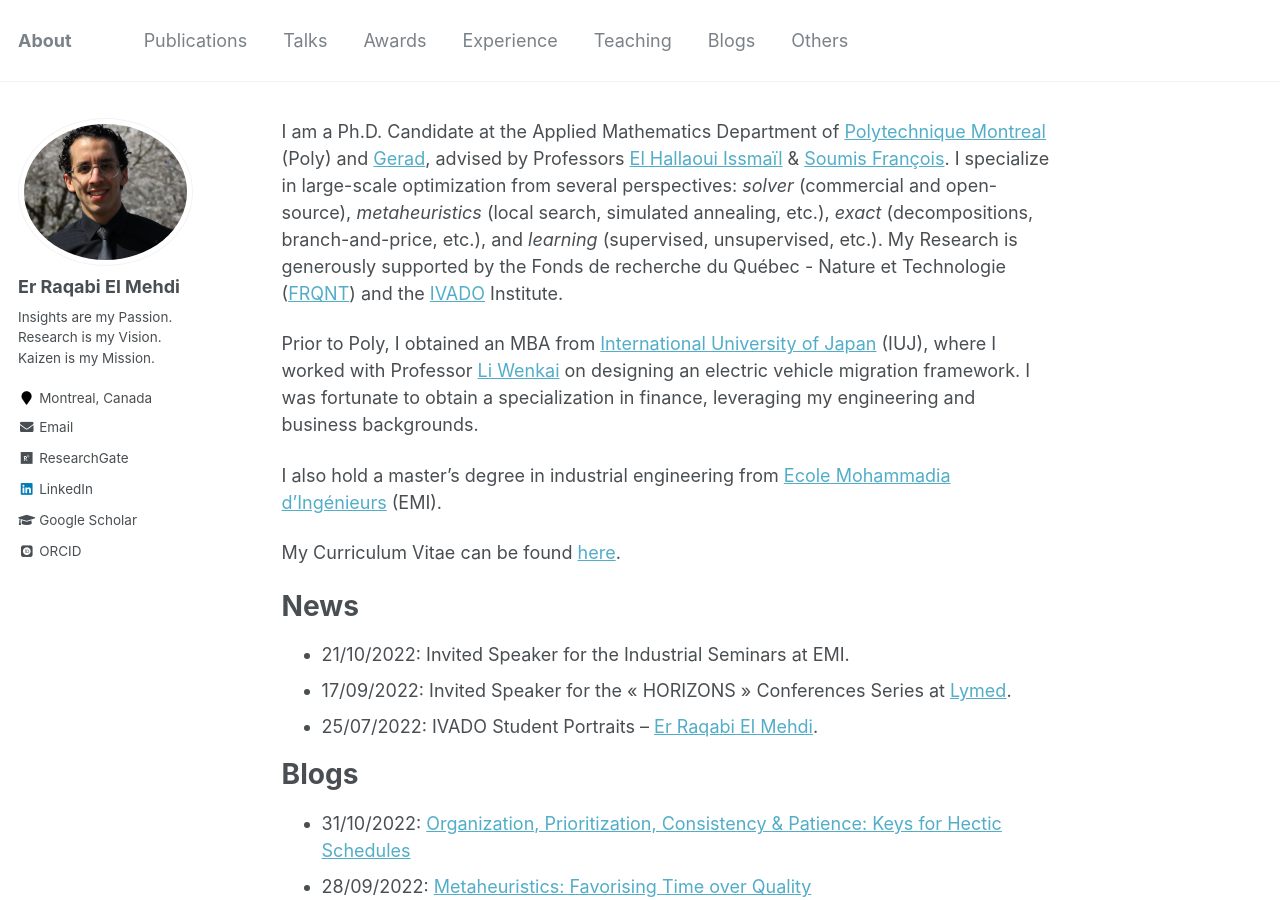
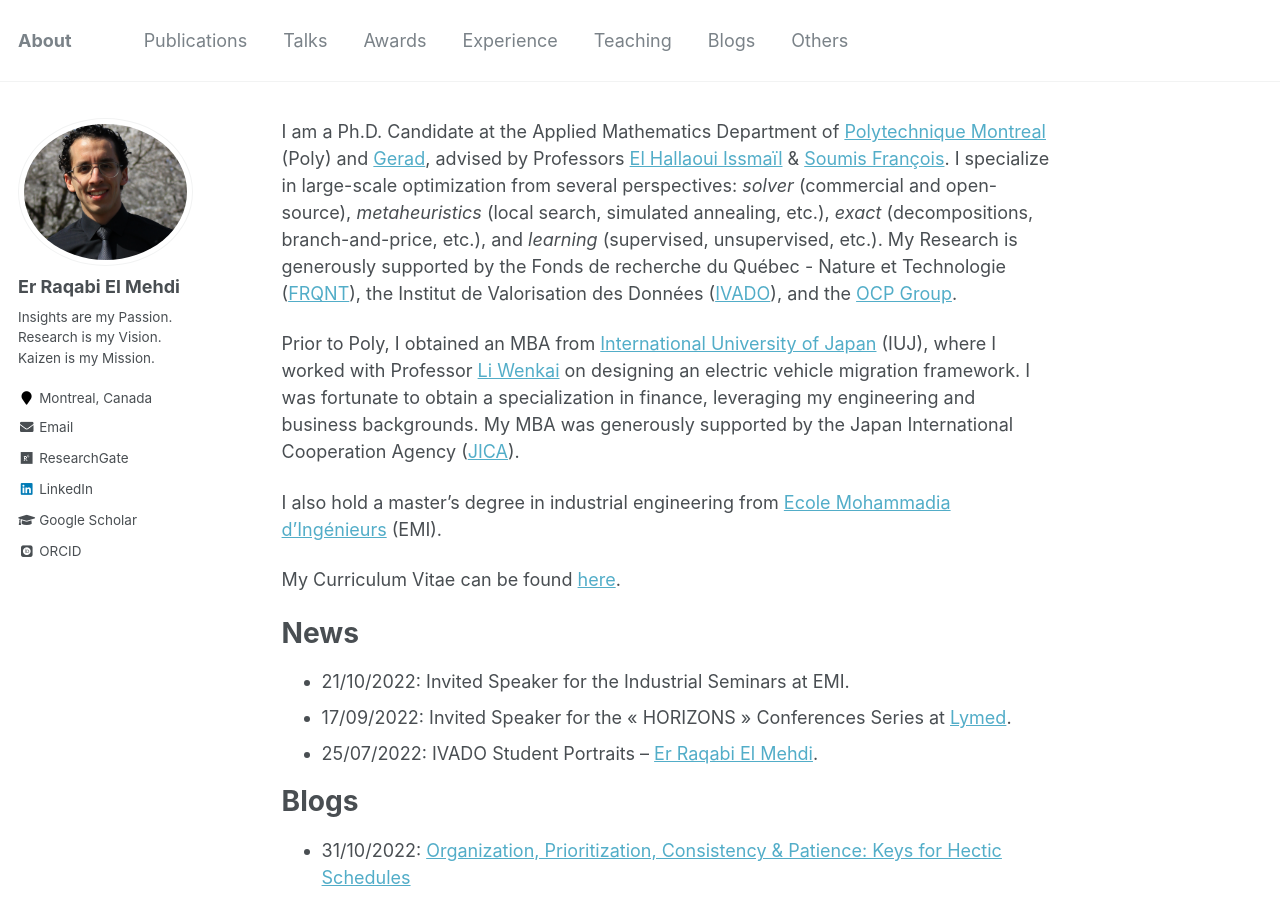
Before and after one commit to RqbMedi/rqbmedi.github.io, a Jekyll site: the page built from _pages/about.md, in a window 1280 px wide and 900 px high. Built offline with Jekyll 4.4.1, drawn with Linux system fonts in a browser that asks for light colours; some web fonts are replaced.

Commit message:
Update about.md

```diff
--- a/_pages/about.md
+++ b/_pages/about.md
@@ -8,9 +8,9 @@ redirect_from:
   - /about.html
 ---
 
-I am a Ph.D. Candidate at the Applied Mathematics Department of [Polytechnique Montreal](https://www.polymtl.ca/) (Poly) and [Gerad](https://www.gerad.ca/en), advised by Professors [El Hallaoui Issmaïl](https://www.polymtl.ca/expertises/el-hallaoui-issmail) & [Soumis François](https://www.polymtl.ca/expertises/soumis-francois). I specialize in large-scale optimization from several perspectives: *solver* (commercial and open-source), *metaheuristics* (local search, simulated annealing, etc.), *exact* (decompositions, branch-and-price, etc.), and *learning* (supervised, unsupervised, etc.). My Research is generously supported by the Fonds de recherche du Québec - Nature et Technologie ([FRQNT](https://frq.gouv.qc.ca/en/)) and the [IVADO](https://ivado.ca/en/) Institute.
+I am a Ph.D. Candidate at the Applied Mathematics Department of [Polytechnique Montreal](https://www.polymtl.ca/) (Poly) and [Gerad](https://www.gerad.ca/en), advised by Professors [El Hallaoui Issmaïl](https://www.polymtl.ca/expertises/el-hallaoui-issmail) & [Soumis François](https://www.polymtl.ca/expertises/soumis-francois). I specialize in large-scale optimization from several perspectives: *solver* (commercial and open-source), *metaheuristics* (local search, simulated annealing, etc.), *exact* (decompositions, branch-and-price, etc.), and *learning* (supervised, unsupervised, etc.). My Research is generously supported by the Fonds de recherche du Québec - Nature et Technologie ([FRQNT](https://frq.gouv.qc.ca/en/)), the Institut de Valorisation des Données ([IVADO](https://ivado.ca/en/)), and the [OCP Group](https://www.ocpgroup.ma/).
 
-Prior to Poly, I obtained an MBA from [International University of Japan](https://www.iuj.ac.jp/) (IUJ), where I worked with Professor [Li Wenkai](http://rmap.iuj.ac.jp/profile/en.1d04074599d978f5.html) on designing an electric vehicle migration framework. I was fortunate to obtain a specialization in finance, leveraging my engineering and business backgrounds.
+Prior to Poly, I obtained an MBA from [International University of Japan](https://www.iuj.ac.jp/) (IUJ), where I worked with Professor [Li Wenkai](http://rmap.iuj.ac.jp/profile/en.1d04074599d978f5.html) on designing an electric vehicle migration framework. I was fortunate to obtain a specialization in finance, leveraging my engineering and business backgrounds. My MBA was generously supported by the Japan International Cooperation Agency ([JICA](https://www.jica.go.jp/english/)).
 
 I also hold a master's degree in industrial engineering from [Ecole Mohammadia d'Ingénieurs](https://www.emi.ac.ma/) (EMI).
 
```
